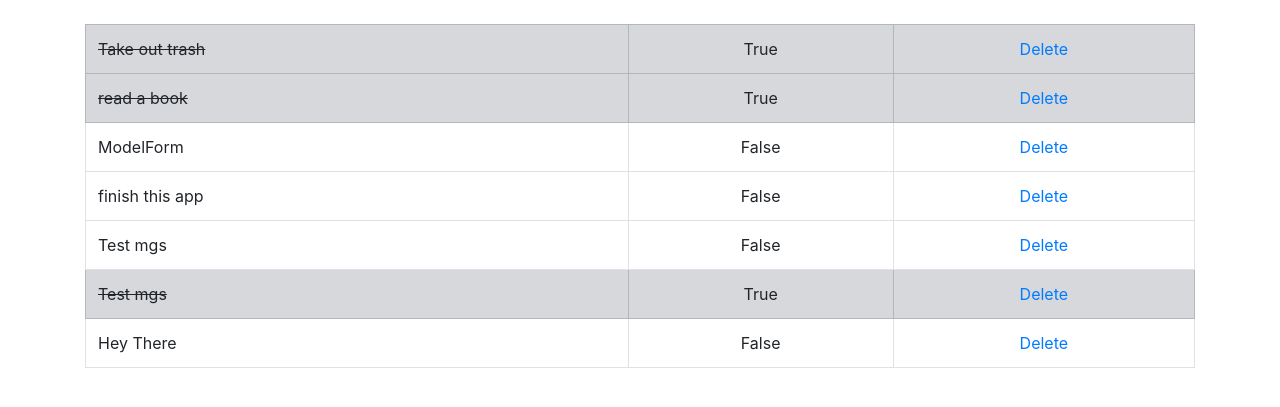
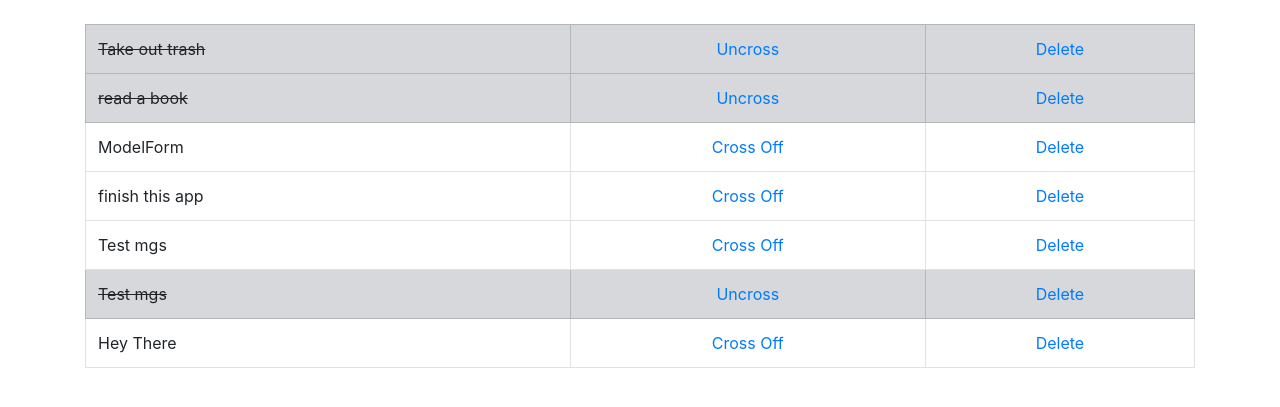
Before and after one commit to abel-masila/django_todo, a Django app: page / in a window 1280 px wide. Shown: the part 56-463 px from the top of the page. Run offline with Django 3.2, Linux system fonts and the light colour scheme; data comes from the database, SQL or seed files in the repository; both versions use the stored data as it was after the commit; some libraries are stand-ins or nearby versions.

Commit message:
added cross_off and uncross methods

```diff
--- a/todo_list/templates/home.html
+++ b/todo_list/templates/home.html
@@ -19,7 +19,7 @@
     <tr class="table-secondary">
         <td class="striker">{{ items.item }}</td>
         <td>
-            <center>{{ items.completed }}</center>
+            <center><a href="{% url 'uncross' items.id%}">Uncross</a></center>
         </td>
         <td>
             <center><a href=" {% url 'delete' items.id %}">Delete</a></center>
@@ -29,7 +29,7 @@
     <tr>
         <td>{{ items.item }}</td>
         <td>
-            <center>{{ items.completed }}</center>
+            <center><a href="{% url 'cross_off' items.id %}"> Cross Off</a></center>
         </td>
         <td>
           <center><a href=" {% url 'delete' items.id %}">Delete</a></center>
--- a/todo_list/urls.py
+++ b/todo_list/urls.py
@@ -4,5 +4,7 @@ from . import views
 urlpatterns = [
     path('', views.home, name='home'),
     path('about/', views.about, name="about"),
-    path('delete/<list_id>', views.delete, name="delete")
+    path('delete/<list_id>', views.delete, name="delete"),
+    path('cross_off/<list_id>', views.cross_off, name="cross_off"),
+    path('uncross/<list_id>', views.uncross, name="uncross"),
 ]
--- a/todo_list/views.py
+++ b/todo_list/views.py
@@ -33,3 +33,19 @@ def delete(request, list_id):
     item.delete()
     messages.success(request, "Item has been deleted from List! ")
     return redirect('home')
+
+
+# Cross off action
+def cross_off(request, list_id):
+    item = List.objects.get(pk=list_id)
+    item.completed = True
+    item.save()
+    return redirect('home')
+
+
+# Uncross action
+def uncross(request, list_id):
+    item = List.objects.get(pk=list_id)
+    item.completed = False
+    item.save()
+    return redirect('home')
```
Also changed, not shown: db.sqlite3.
